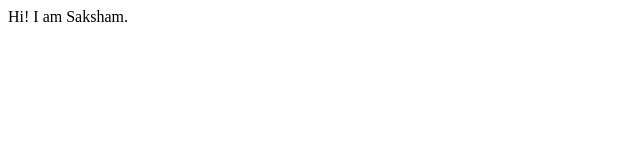
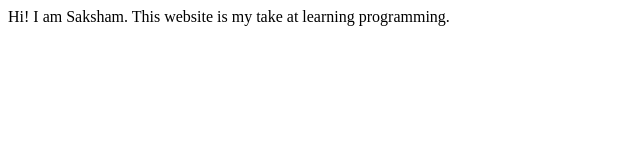
Before and after one commit to saksham-sankhla/sakshamsankhla-site, a plain HTML site: page index.html in a window 1280 px wide. Shown: the whole page, without its empty margins (0-640 px from the left). Drawn offline with Linux system fonts and the light colour scheme.

Commit message:
docs: updated <body>

```diff
--- a/index.html
+++ b/index.html
@@ -8,5 +8,6 @@
 </head>
 <body>
     Hi! I am Saksham.
+    This website is my take at learning programming.
 </body>
 </html>
```
